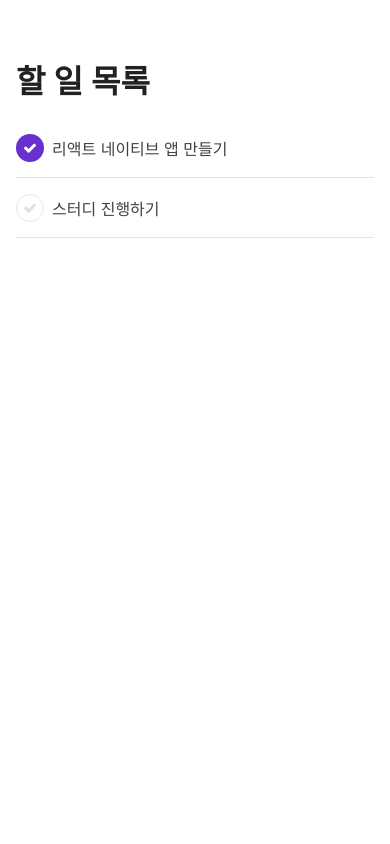
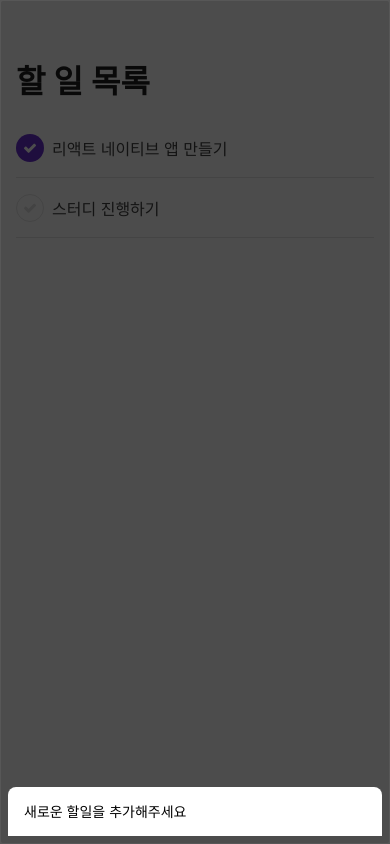
Before and after one commit to heemaeng/reactNative-todoList, a React Native app: screen / in a window 390 px wide. Built offline with nearby package versions, Linux system fonts and the light colour scheme.

Commit message:
텍스트 모달창 생성

```diff
--- a/App.js
+++ b/App.js
@@ -1,6 +1,7 @@
 import React from 'react';
 import { StyleSheet, Text, View, SafeAreaView } from 'react-native';
 import Header from './components/Header';
+import TaskModal from './components/TaskModal';
 import TodoItem from './components/TodoItem';
 
 export default class App extends React.Component {
@@ -10,6 +11,7 @@ export default class App extends React.Component {
         <Header />
         <TodoItem title="리액트 네이티브 앱 만들기" done={true}/>
         <TodoItem title="스터디 진행하기" done={false}/>
+        <TaskModal isVisible={true} />
       </SafeAreaView>
     );
   }
--- /dev/null
+++ b/components/TaskModal.js
@@ -0,0 +1,41 @@
+import React from 'react'
+import {
+    View,
+    TextInput,
+    StyleSheet,
+} from 'react-native'
+import Modal from 'react-native-modal'
+
+const TaskModal = ({
+    isVisible,
+}) => {
+    return (
+        <Modal
+            isVisible={isVisible}
+            avoidKeyboard
+            style={styles.modal}
+        >
+            <View style={styles.container}>
+                <TextInput
+                    placeholder="새로운 할일을 추가해주세요"
+                >
+                </TextInput>
+            </View>
+        </Modal>
+    )
+}
+
+const styles = StyleSheet.create({
+    modal: {
+        justifyContent: 'flex-end',
+        margin: 8,
+    },
+    container: {
+        padding: 16,
+        backgroundColor: '#FFFFFF',
+        borderTopLeftRadius: 8,
+        borderTopRightRadius: 8,
+    },
+})
+
+export default TaskModal
--- a/package.json
+++ b/package.json
@@ -12,6 +12,7 @@
   "dependencies": {
     "react": "17.0.1",
     "react-native": "0.64.2",
+    "react-native-modal": "^12.0.3",
     "react-native-vector-icons": "^8.1.0"
   },
   "devDependencies": {
```
Also changed, not shown: 1 other file (tests, documents, lock files or other folders).
